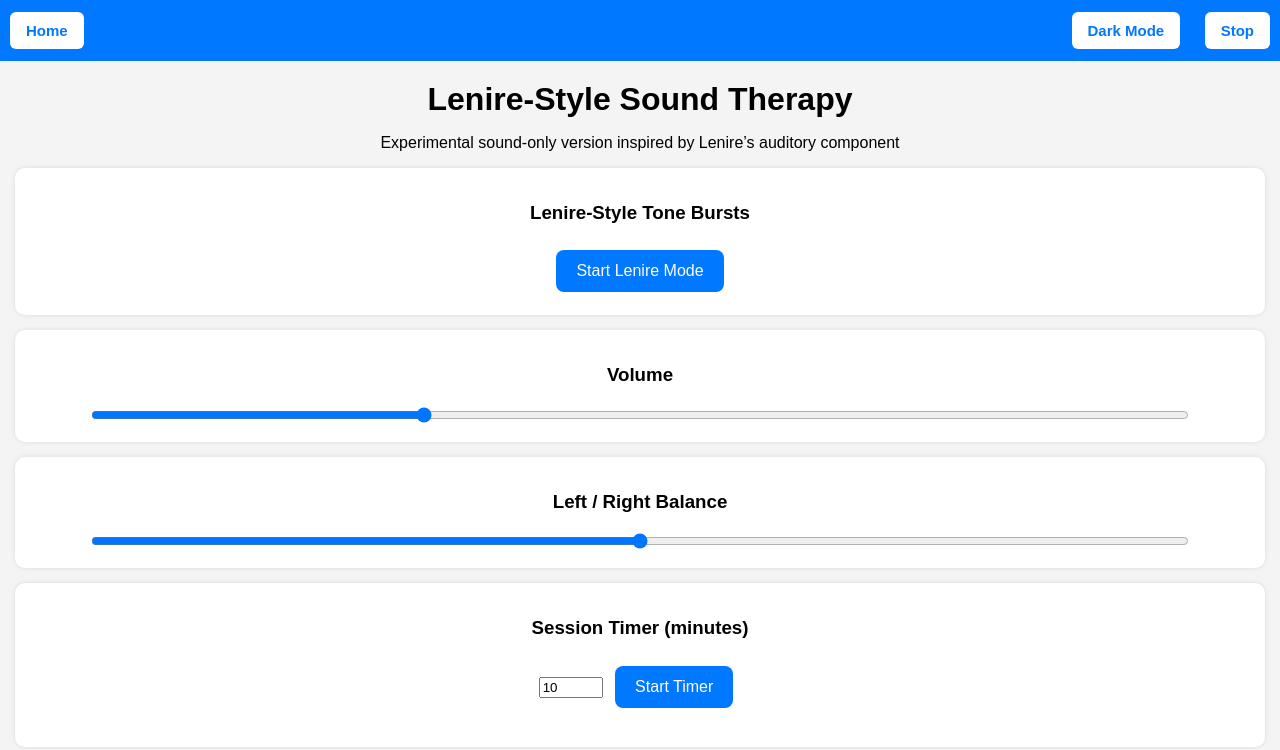
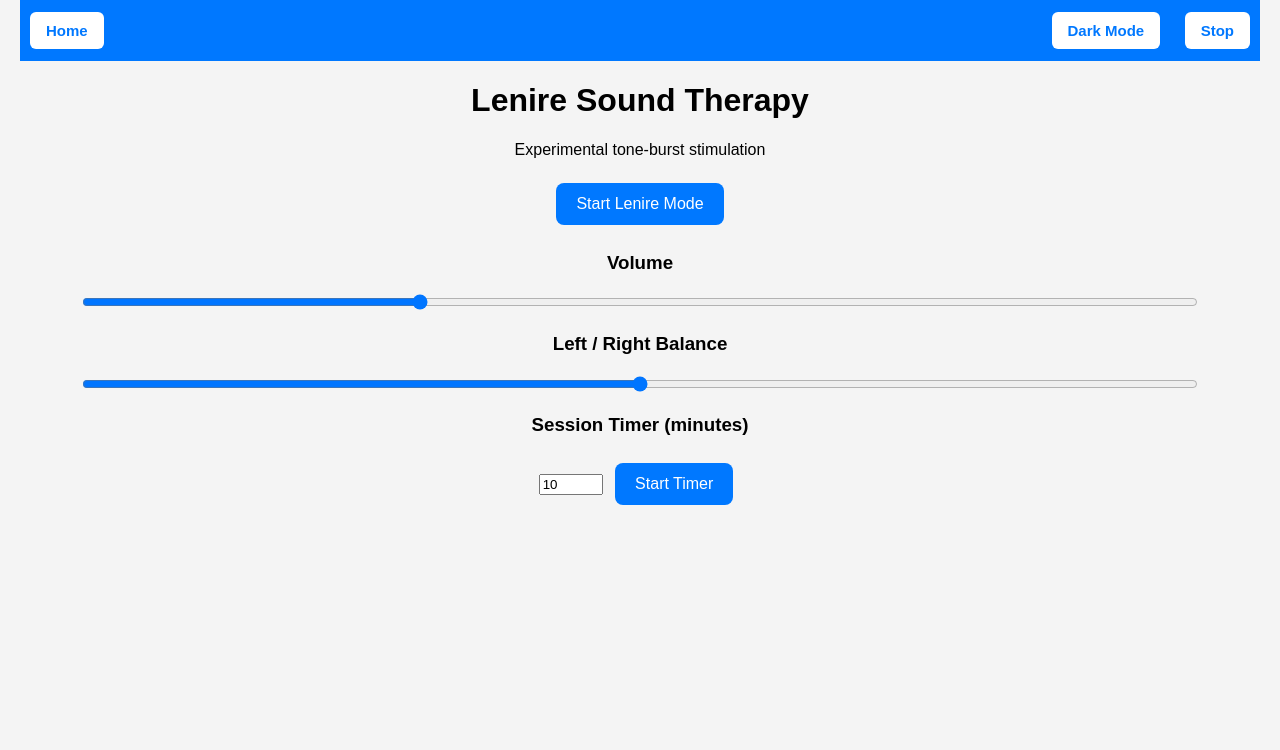
Before and after one commit to 5310H/tinnitus_therapy, a plain HTML site: page lenire.html in a window 1280 px wide. Drawn offline with Linux system fonts and the light colour scheme.

Commit message:
Update lenire.html

```diff
--- a/lenire.html
+++ b/lenire.html
@@ -2,7 +2,7 @@
 <html lang="en">
 <head>
 <meta charset="UTF-8">
-<title>Lenire‑Style Sound Therapy</title>
+<title>Lenire Sound Therapy</title>
 <meta name="viewport" content="width=device-width, initial-scale=1.0">
 
 <style>
@@ -10,12 +10,12 @@
         font-family: Arial, sans-serif;
         background: #f4f4f4;
         margin: 0;
-        padding: 0;
+        padding: 20px;
         text-align: center;
         transition: background 0.3s, color 0.3s;
     }
 
-    /* Top bar */
+    /* Top bar (added) */
     .top-bar {
         width: 100%;
         background: #0078ff;
@@ -24,6 +24,8 @@
         display: flex;
         justify-content: space-between;
         align-items: center;
+        margin-top: -20px;
+        margin-bottom: 10px;
     }
 
     .top-bar button {
@@ -37,21 +39,6 @@
         cursor: pointer;
         font-weight: bold;
         transition: background 0.3s, color 0.3s;
-    }
-
-    h1 {
-        margin-top: 20px;
-        margin-bottom: 5px;
-        transition: color 0.3s;
-    }
-
-    .control-group {
-        background: white;
-        padding: 15px;
-        margin: 15px;
-        border-radius: 10px;
-        box-shadow: 0 0 5px rgba(0,0,0,0.1);
-        transition: background 0.3s, color 0.3s, box-shadow 0.3s;
     }
 
     button {
@@ -74,7 +61,7 @@
         width: 90%;
     }
 
-    /* ---------------- DARK MODE ---------------- */
+    /* ---------- DARK MODE ---------- */
 
     body.dark {
         background: #1e1e1e;
@@ -91,12 +78,6 @@
         color: #fff;
     }
 
-    body.dark .control-group {
-        background: #2a2a2a;
-        color: #e6e6e6;
-        box-shadow: 0 0 5px rgba(255,255,255,0.1);
-    }
-
     body.dark button {
         background: #444;
         color: #fff;
@@ -110,7 +91,7 @@
 
 <body>
 
-<!-- Top bar -->
+<!-- Top bar (added) -->
 <div class="top-bar">
     <button onclick="location.href='index.html'">Home</button>
     <div>
@@ -119,39 +100,30 @@
     </div>
 </div>
 
-<h1>Lenire‑Style Sound Therapy</h1>
-<p>Experimental sound‑only version inspired by Lenire’s auditory component</p>
+<h1>Lenire Sound Therapy</h1>
+<p>Experimental tone‑burst stimulation</p>
 
-<div class="control-group">
-    <h3>Lenire‑Style Tone Bursts</h3>
-    <button onclick="playLenire()">Start Lenire Mode</button>
-</div>
+<button onclick="startLenire()">Start Lenire Mode</button>
 
-<div class="control-group">
 <h3>Volume</h3>
 <input id="volume" type="range" min="0" max="1" step="0.01" value="0.3" oninput="setVolume(this.value)">
-</div>
 
-<div class="control-group">
 <h3>Left / Right Balance</h3>
 <input id="balance" type="range" min="-1" max="1" step="0.01" value="0" oninput="setBalance(this.value)">
-</div>
 
-<div class="control-group">
 <h3>Session Timer (minutes)</h3>
 <input id="timer" type="number" min="1" max="120" value="10">
 <button onclick="startTimer()">Start Timer</button>
 <p id="timerDisplay"></p>
-</div>
 
 <script>
 let audioCtx;
 let gainNode;
 let pannerNode;
+let currentSource = null;
 let timerInterval;
-let currentSource = null;
 
-/* DARK MODE TOGGLE */
+/* DARK MODE */
 function toggleDarkMode() {
     document.body.classList.toggle("dark");
 }
@@ -166,8 +138,8 @@
     }
 }
 
-/* LENIRE BURSTS */
-function playLenire() {
+/* ORIGINAL LENIRE LOGIC (unchanged) */
+function startLenire() {
     initAudio();
     stopAll();
 
```
Lines whose indentation alone changed are shown as unchanged.
